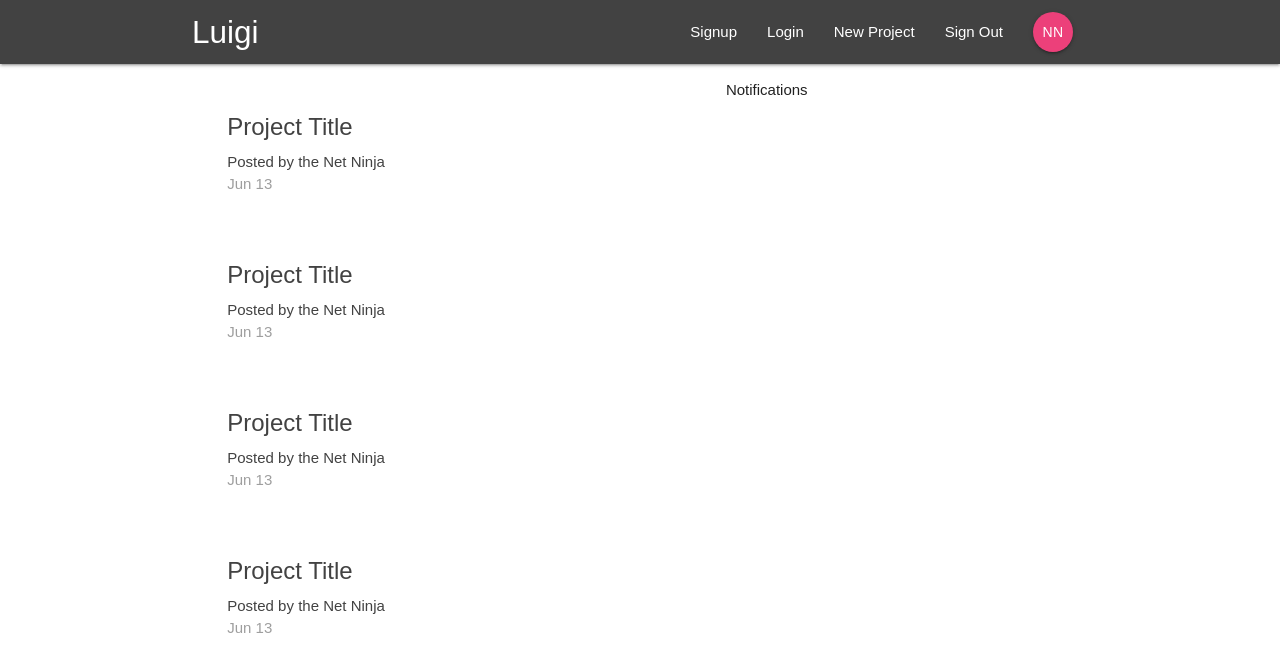
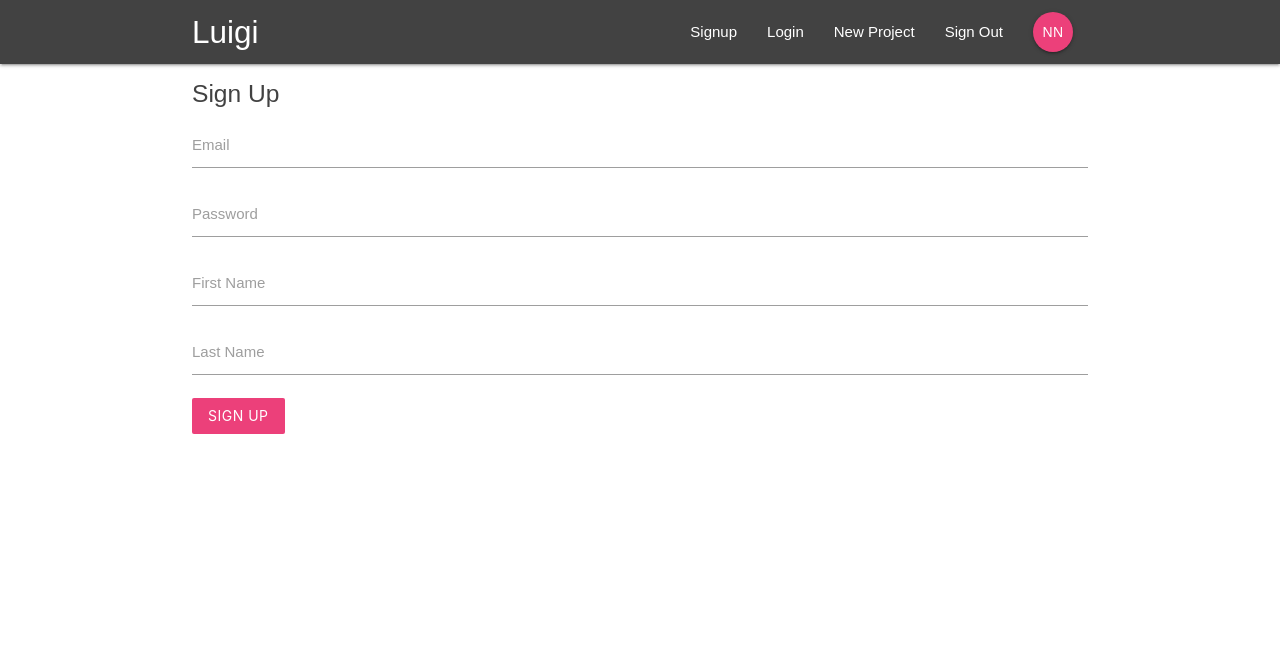
Before and after one commit to AlexBautista13/Capstone, a React (Create React App) app: page /signup in a window 1280 px wide. Shown: the top 672 px of the page. Built offline with nearby package versions, Linux system fonts and the light colour scheme.

Commit message:
made the signin & signup page

```diff
--- a/public/index.html
+++ b/public/index.html
@@ -31,5 +31,7 @@
       To begin the development, run `npm start`.
       To create a production bundle, use `npm run build`.
     -->
+    <script src="https://cdnjs.cloudflare.com/ajax/libs/materialize/1.0.0/js/materialize.min.js"></script>
+
   </body>
 </html>
--- a/src/App.js
+++ b/src/App.js
@@ -2,17 +2,23 @@
 import { BrowserRouter, Switch, Route } from 'react-router-dom'
 import Navbar from './components/layout/Navbar'
 import Dashboard from './components/dashboard/Dashboard'
+import ProjectDetails from './components/projects/ProjectDetails'
+import SignIn from './components/auth/SignIn'
+import SignUp from './components/auth/SignUp'
 
 class App extends Component {
   render() {
     return (
       <BrowserRouter>
-      <div className="App">
-        <Navbar/>
-        <Switch>
-          <Route path='/' component={Dashboard} />
-        </Switch>
-      </div>
+        <div className="App">
+          <Navbar />
+          <Switch>
+            <Route exact path='/'component={Dashboard} />
+            <Route path='/project/:id' component={ProjectDetails} />
+            <Route path='/signin' component={SignIn} />
+            <Route path='/signup' component={SignUp} />
+          </Switch>
+        </div>
       </BrowserRouter>
     );
   }
--- a/src/components/auth/SignIn.js
+++ b/src/components/auth/SignIn.js
@@ -0,0 +1,40 @@
+
+import React, { Component } from 'react'
+
+class SignIn extends Component {
+  state = {
+    email: '',
+    password: ''
+  }
+  handleChange = (e) => {
+    this.setState({
+      [e.target.id]: e.target.value
+    })
+  }
+  handleSubmit = (e) => {
+    e.preventDefault();
+    console.log(this.state);
+  }
+  render() {
+    return (
+      <div className="container">
+        <form className="white" onSubmit={this.handleSubmit}>
+          <h5 className="grey-text text-darken-3">Sign In</h5>
+          <div className="input-field">
+            <label htmlFor="email">Email</label>
+            <input type="email" id='email' onChange={this.handleChange} />
+          </div>
+          <div className="input-field">
+            <label htmlFor="password">Password</label>
+            <input type="password" id='password' onChange={this.handleChange} />
+          </div>
+          <div className="input-field">
+            <button className="btn pink lighten-1 z-depth-0">Login</button>
+          </div>
+        </form>
+      </div>
+    )
+  }
+}
+
+export default SignIn
--- a/src/components/auth/SignUp.js
+++ b/src/components/auth/SignUp.js
@@ -0,0 +1,49 @@
+import React, { Component } from 'react'
+
+class SignUp extends Component {
+  state = {
+    email: '',
+    password: '',
+    firstName: '',
+    lastName: '',
+  }
+  handleChange = (e) => {
+    this.setState({
+      [e.target.id]: e.target.value
+    })
+  }
+  handleSubmit = (e) => {
+    e.preventDefault();
+    console.log(this.state);
+  }
+  render() {
+    return (
+      <div className="container">
+        <form className="white" onSubmit={this.handleSubmit}>
+          <h5 className="grey-text text-darken-3">Sign Up</h5>
+          <div className="input-field">
+            <label htmlFor="email">Email</label>
+            <input type="email" id='email' onChange={this.handleChange} />
+          </div>
+          <div className="input-field">
+            <label htmlFor="password">Password</label>
+            <input type="password" id='password' onChange={this.handleChange} />
+          </div>
+          <div className="input-field">
+            <label htmlFor="firstName">First Name</label>
+            <input type="text" id='firstName' onChange={this.handleChange} />
+          </div>
+          <div className="input-field">
+            <label htmlFor="lastName">Last Name</label>
+            <input type="text" id='lastName' onChange={this.handleChange} />
+          </div>
+          <div className="input-field">
+            <button className="btn pink lighten-1 z-depth-0">Sign Up</button>
+          </div>
+        </form>
+      </div>
+    )
+  }
+}
+
+export default SignUp
--- a/src/components/projects/ProjectDetails.js
+++ b/src/components/projects/ProjectDetails.js
@@ -0,0 +1,22 @@
+import React from 'react'
+
+const ProjectDetails = (props) => {
+    const id = props.match.params.id;
+    return (
+        <div className="container section project-details">
+            <div className="card z-depth-0">
+                <div className="card-content">
+                    <span className="card-title">Project Title - {id}</span>
+                    <p>lorem
+                    </p>
+                </div>
+                <div className="card-action gret lighte-4 grey text">
+                   <div>Posted by Alex Bautista</div>
+                   <div>June 14</div>
+                </div>
+            </div>
+        </div>
+    )
+}
+
+export default ProjectDetails
```
